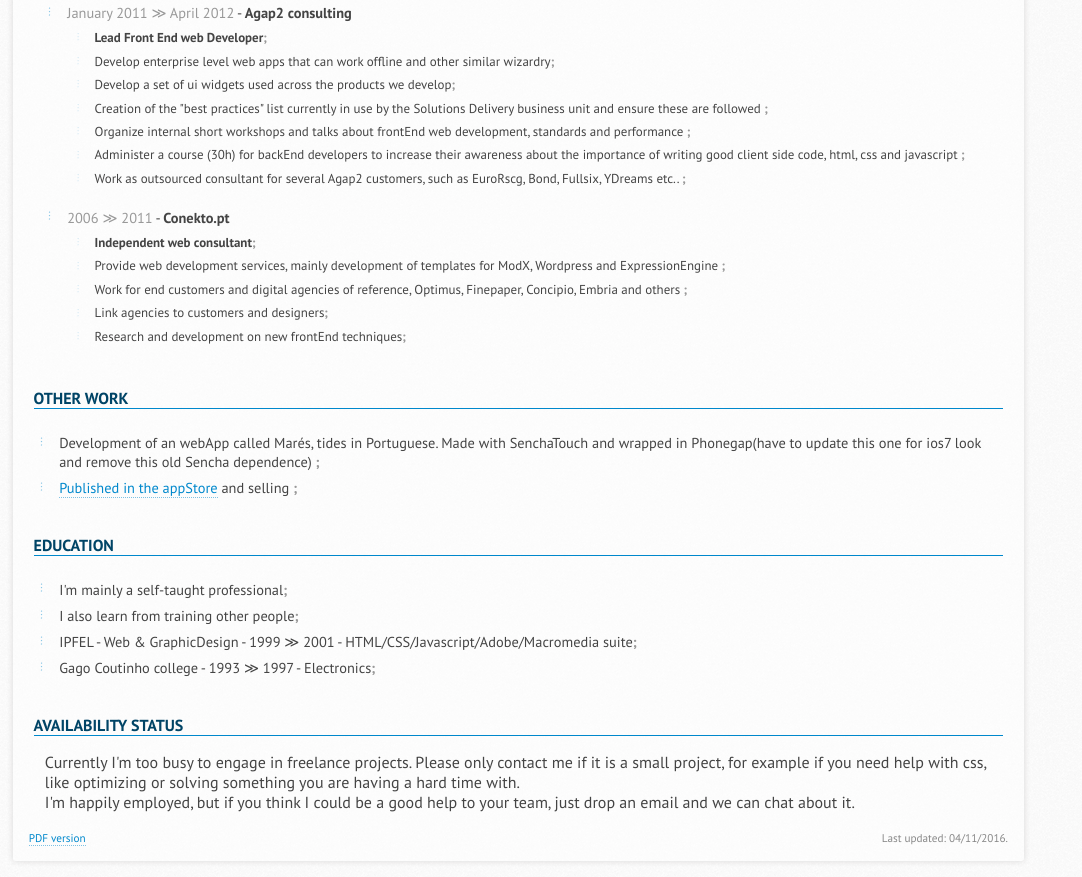
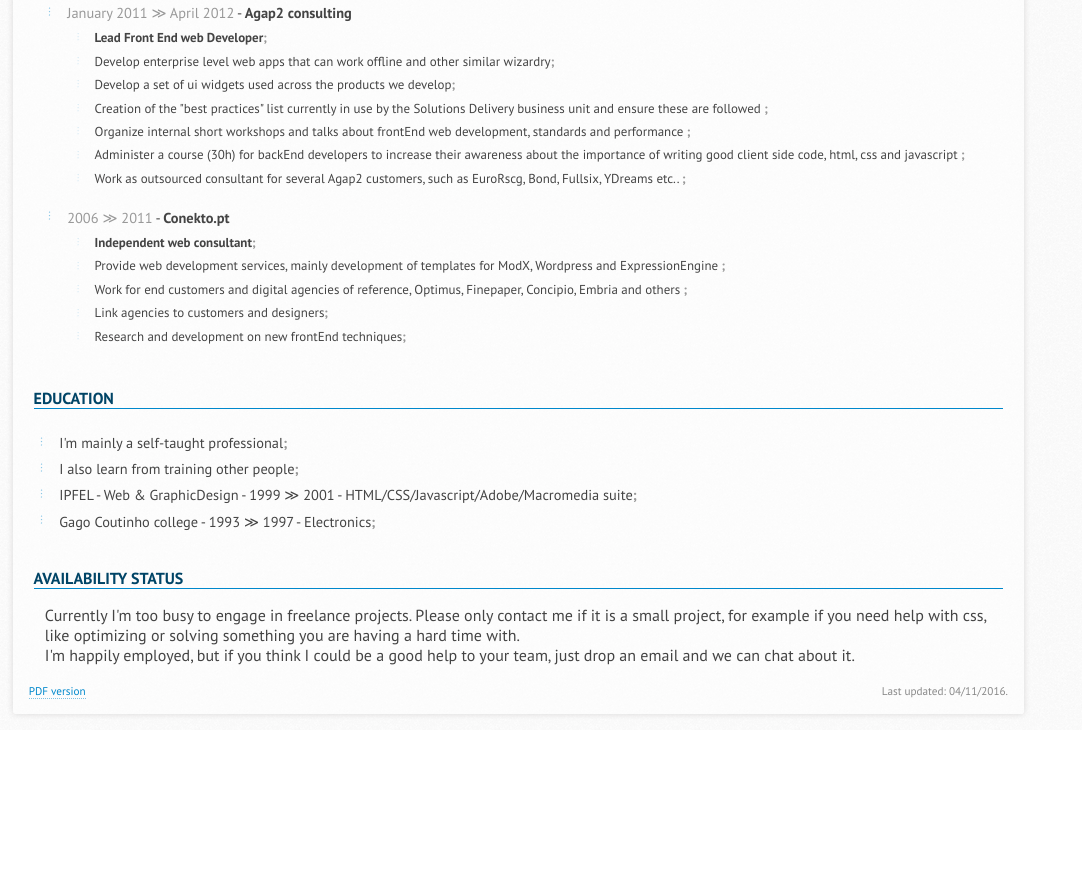
Before and after one commit to vampaz/personal, a website: page index.html in a window 1280 px wide. Shown: the part 1756-2633 px from the top of the page, without its empty margins (0-1082 px from the left). After the commit the page ends 2486 px from the top, so only its background shows below. Drawn offline with Linux system fonts and the light colour scheme.

Commit message:
Removing mention to ios app

```diff
--- a/index.html
+++ b/index.html
@@ -164,16 +164,6 @@
                 </ul>
             </section>
             <section>
-                <h4>Other work</h4>
-                <ul class="scolon">
-                    <li>Development of an webApp called Marés, tides in Portuguese. Made with SenchaTouch and wrapped in Phonegap(have to update this one for ios7 look and remove this old Sencha dependence)
-                    </li>
-                    <li><a href="http://itunes.apple.com/ye/app/mares/id478335297?mt=8" title="View Marés in the appStore">Published
-                    in the appStore</a> and selling
-                    </li>
-                </ul>
-            </section>
-            <section>
                 <h4>Education</h4>
                 <ul class="scolon">
                     <li>I'm mainly a self-taught professional</li>
```
